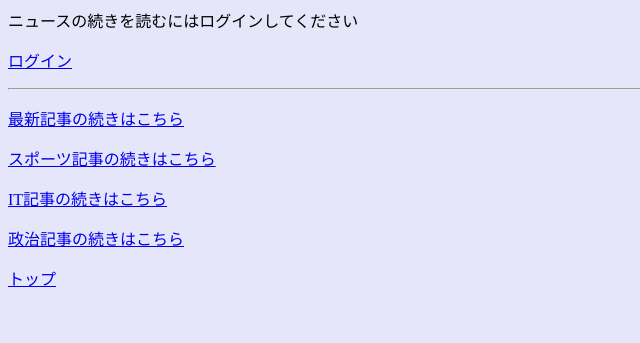
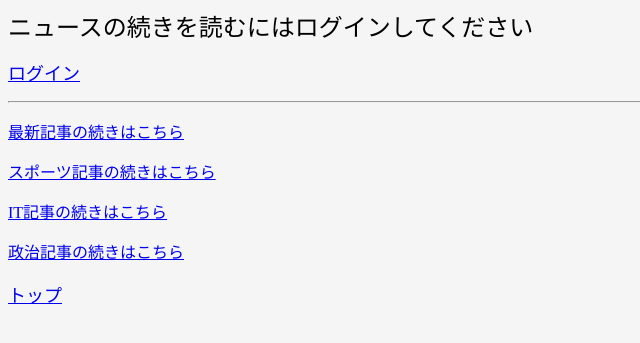
Before and after one commit to s1f102101154/enshu4, a Django app: page /app01/ in a window 1280 px wide. Shown: the top 343 px of the page, without its empty margins (0-640 px from the left). Run offline with Django 4.2, Linux system fonts and the light colour scheme.

Commit message:
Update home.html

```diff
--- a/authtest/templates/authtest/home.html
+++ b/authtest/templates/authtest/home.html
@@ -2,12 +2,12 @@
   <head>
     <meta charset="utf-8">
     {% if user.is_authenticated %}
-    <p>こんにちは、 {{ user.username }}さん！</p>
+    <p><font size="5">こんにちは、 {{ user.username }}さん！</font></p>
 
-    <a href="{% url 'logout' %}">ログアウト</a>
+    <font size="4"><a href="{% url 'logout' %}">ログアウト</a></font>
     {% else %}
-    <p>ニュースの続きを読むにはログインしてください</p>
-    <p><a href="{% url 'login' %}">ログイン</a></p>
+    <p><font size="5">ニュースの続きを読むにはログインしてください</font></p>
+    <p><font size="4"><a href="{% url 'login' %}">ログイン</a></font></p>
     {% endif %}
   </head>
   <body>
@@ -17,9 +17,9 @@
     <p><a href="{% url 'priv2' %}">スポーツ記事の続きはこちら</a></p>
     <p><a href="{% url 'priv3' %}">IT記事の続きはこちら</a></p>
     <p><a href="{% url 'priv4' %}">政治記事の続きはこちら</a></p>
-    <p><a href="{% url 'pub' %}">トップ</a></p>
+    <font size="4"><p><a href="{% url 'pub' %}">トップ</a></p></font>
 
-    <body bgcolor="e6e6fa">
+    <body bgcolor="f5f5f5">
 
 </body>
 </html>
```
